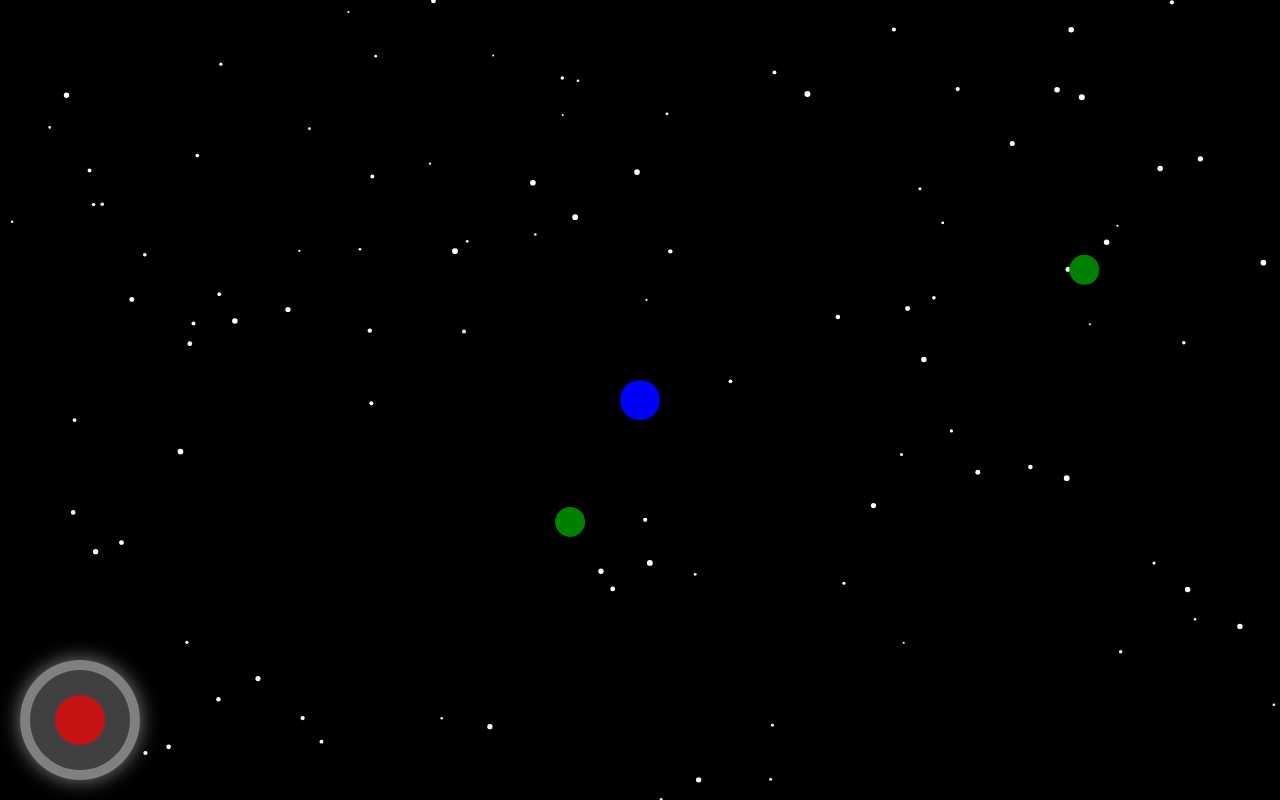
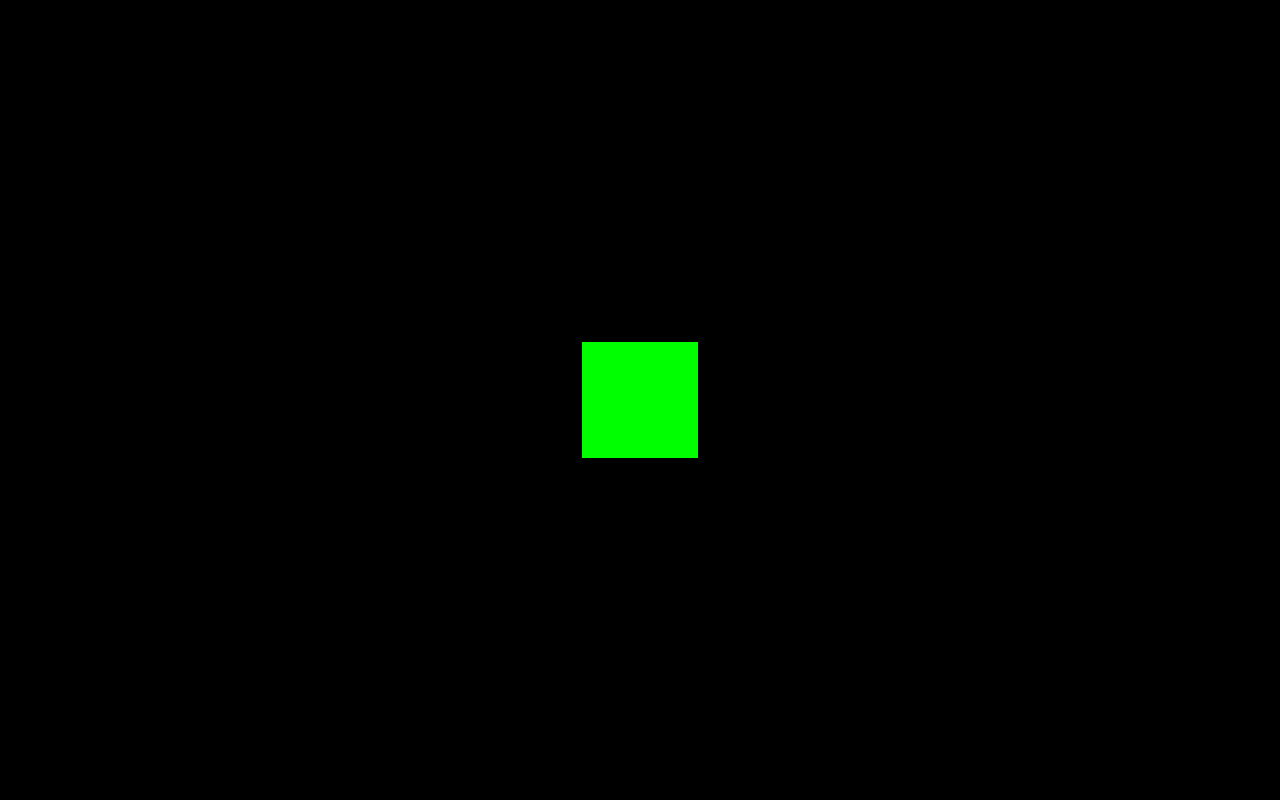
Before and after one commit to Namyejunn/test, a plain HTML site: page index.html in a window 1280 px wide. Drawn offline with nearby package versions, Linux system fonts and the light colour scheme.

Commit message:
Update index.html

```diff
--- a/index.html
+++ b/index.html
@@ -3,226 +3,61 @@
 <head>
     <meta charset="UTF-8">
     <meta name="viewport" content="width=device-width, initial-scale=1.0">
-    <title>FPS 게임</title>
+    <title>3D 이동 예제</title>
     <style>
-        body {
-            margin: 0;
-            overflow: hidden;
-            background-color: #000;
-        }
-
-        canvas {
-            display: block;
-            background: url('beautiful_background.jpg') no-repeat center center fixed;
-            background-size: cover;
-        }
-
-        #controls {
-            position: absolute;
-            bottom: 20px;
-            left: 20px;
-            width: 120px; /* 조이스틱 크기 증가 */
-            height: 120px; /* 조이스틱 크기 증가 */
-            border-radius: 50%;
-            background: rgba(255, 255, 255, 0.5);
-            display: flex;
-            justify-content: center;
-            align-items: center;
-            box-shadow: 0 0 20px rgba(255, 255, 255, 0.5);
-        }
-
-        #joystick {
-            width: 100px; /* 조이스틱 크기 증가 */
-            height: 100px; /* 조이스틱 크기 증가 */
-            border-radius: 50%;
-            background: rgba(0, 0, 0, 0.5);
-            position: relative;
-            overflow: hidden;
-        }
-
-        #stick {
-            width: 50px; /* 스틱 크기 증가 */
-            height: 50px; /* 스틱 크기 증가 */
-            border-radius: 50%;
-            background: rgba(255, 0, 0, 0.7);
-            position: absolute;
-            top: 50%;
-            left: 50%;
-            transform: translate(-50%, -50%);
-            transition: transform 0.1s;
-        }
-
-        .glow {
-            box-shadow: 0 0 20px rgba(255, 255, 0, 0.8);
-        }
+        body { margin: 0; }
+        canvas { display: block; }
     </style>
 </head>
 <body>
-    <canvas id="gameCanvas"></canvas>
-    <div id="controls">
-        <div id="joystick">
-            <div id="stick"></div>
-        </div>
-    </div>
+    <script src="https://cdnjs.cloudflare.com/ajax/libs/three.js/r128/three.min.js"></script>
     <script>
-        const canvas = document.getElementById('gameCanvas');
-        const ctx = canvas.getContext('2d');
-        canvas.width = window.innerWidth;
-        canvas.height = window.innerHeight;
+        // 씬, 카메라, 렌더러 설정
+        const scene = new THREE.Scene();
+        const camera = new THREE.PerspectiveCamera(75, window.innerWidth / window.innerHeight, 0.1, 1000);
+        const renderer = new THREE.WebGLRenderer();
+        renderer.setSize(window.innerWidth, window.innerHeight);
+        document.body.appendChild(renderer.domElement);
 
-        let player = {
-            x: canvas.width / 2,
-            y: canvas.height / 2,
-            radius: 20,
-            color: 'blue',
-            speed: 5
-        };
+        // 큐브 추가
+        const geometry = new THREE.BoxGeometry();
+        const material = new THREE.MeshBasicMaterial({ color: 0x00ff00 });
+        const cube = new THREE.Mesh(geometry, material);
+        scene.add(cube);
 
-        let bullets = [];
-        let monsters = [];
-        let backgroundStars = [];
-        let joystick = document.getElementById('joystick');
-        let stick = document.getElementById('stick');
-        let joystickActive = false;
+        // 카메라 위치 설정
+        camera.position.z = 5;
 
-        function createStars() {
-            for (let i = 0; i < 100; i++) {
-                backgroundStars.push({
-                    x: Math.random() * canvas.width,
-                    y: Math.random() * canvas.height,
-                    size: Math.random() * 2 + 1
-                });
-            }
+        // 키 입력 처리
+        const keys = {};
+        window.addEventListener('keydown', (event) => {
+            keys[event.key] = true;
+        });
+        window.addEventListener('keyup', (event) => {
+            keys[event.key] = false;
+        });
+
+        // 애니메이션 루프
+        function animate() {
+            requestAnimationFrame(animate);
+
+            // WASD 키에 따라 큐브 이동
+            if (keys['w']) cube.position.z -= 0.1;
+            if (keys['s']) cube.position.z += 0.1;
+            if (keys['a']) cube.position.x -= 0.1;
+            if (keys['d']) cube.position.x += 0.1;
+
+            renderer.render(scene, camera);
         }
 
-        function drawStars() {
-            ctx.fillStyle = 'white';
-            backgroundStars.forEach(star => {
-                ctx.beginPath();
-                ctx.arc(star.x, star.y, star.size, 0, Math.PI * 2);
-                ctx.fill();
-            });
-        }
+        animate();
 
-        function shootBullet() {
-            const bulletSpeed = 10;
-            bullets.push({
-                x: player.x,
-                y: player.y,
-                dx: bulletSpeed,
-                dy: 0,
-                radius: 8,
-                color: 'yellow'
-            });
-        }
-
-        function createMonster() {
-            monsters.push({
-                x: Math.random() * canvas.width,
-                y: Math.random() * canvas.height,
-                radius: 15,
-                color: 'green',
-                speed: 1
-            });
-        }
-
-        function update() {
-            ctx.clearRect(0, 0, canvas.width, canvas.height);
-            drawStars();
-
-            // Update player position (오른쪽으로만 이동)
-            if (joystickActive) {
-                player.x += player.speed; // 항상 오른쪽으로 이동
-            }
-
-            // Update bullets
-            bullets.forEach((bullet, index) => {
-                bullet.x += bullet.dx;
-                if (bullet.x > canvas.width) {
-                    bullets.splice(index, 1);
-                }
-            });
-
-            // Update monsters
-            monsters.forEach((monster, index) => {
-                const angle = Math.atan2(player.y - monster.y, player.x - monster.x);
-                monster.x += Math.cos(angle) * monster.speed;
-                monster.y += Math.sin(angle) * monster.speed;
-
-                // 몬스터가 화면 밖으로 나가면 제거
-                if (monster.x < 0 || monster.x > canvas.width || monster.y < 0 || monster.y > canvas.height) {
-                    monsters.splice(index, 1);
-                }
-            });
-
-            // Draw player
-            ctx.fillStyle = player.color;
-            ctx.beginPath();
-            ctx.arc(player.x, player.y, player.radius, 0, Math.PI * 2);
-            ctx.fill();
-
-            // Draw bullets
-            bullets.forEach(bullet => {
-                ctx.fillStyle = bullet.color;
-                ctx.beginPath();
-                ctx.arc(bullet.x, bullet.y, bullet.radius, 0, Math.PI * 2);
-                ctx.fill();
-            });
-
-            // Draw monsters
-            monsters.forEach(monster => {
-                ctx.fillStyle = monster.color;
-                ctx.beginPath();
-                ctx.arc(monster.x, monster.y, monster.radius, 0, Math.PI * 2);
-                ctx.fill();
-            });
-
-            requestAnimationFrame(update);
-        }
-
-        joystick.addEventListener('touchstart', (e) => {
-            joystickActive = true;
-            const touch = e.touches[0];
-            const rect = joystick.getBoundingClientRect();
-            const offsetX = touch.clientX - rect.left - 50; // 스틱 중앙 조정
-            const offsetY = touch.clientY - rect.top - 50; // 스틱 중앙 조정
-            const distance = Math.sqrt(offsetX * offsetX + offsetY * offsetY);
-            if (distance < 50) {
-                stick.style.transform = `translate(${offsetX}px, ${offsetY}px)`;
-            }
+        // 창 크기 조정 시 렌더러 크기 조정
+        window.addEventListener('resize', () => {
+            camera.aspect = window.innerWidth / window.innerHeight;
+            camera.updateProjectionMatrix();
+            renderer.setSize(window.innerWidth, window.innerHeight);
         });
-
-        joystick.addEventListener('touchmove', (e) => {
-            if (joystickActive) {
-                const touch = e.touches[0];
-                const rect = joystick.getBoundingClientRect();
-                const offsetX = touch.clientX - rect.left - 50; // 스틱 중앙 조정
-                const offsetY = touch.clientY - rect.top - 50; // 스틱 중앙 조정
-                const distance = Math.sqrt(offsetX * offsetX + offsetY * offsetY);
-                if (distance < 50) {
-                    stick.style.transform = `translate(${offsetX}px, ${offsetY}px)`;
-                } else {
-                    const angle = Math.atan2(offsetY, offsetX);
-                    stick.style.transform = `translate(${Math.cos(angle) * 50}px, ${Math.sin(angle) * 50}px)`;
-                }
-            }
-        });
-
-        joystick.addEventListener('touchend', () => {
-            joystickActive = false;
-            stick.style.transform = 'translate(-50%, -50%)';
-        });
-
-        // 총알 발사 이벤트
-        document.addEventListener('touchend', () => {
-            shootBullet();
-        });
-
-        // 몬스터 주기적으로 생성
-        setInterval(createMonster, 2000); // 2초마다 몬스터 생성
-
-        createStars();
-        update();
     </script>
 </body>
 </html>
```
